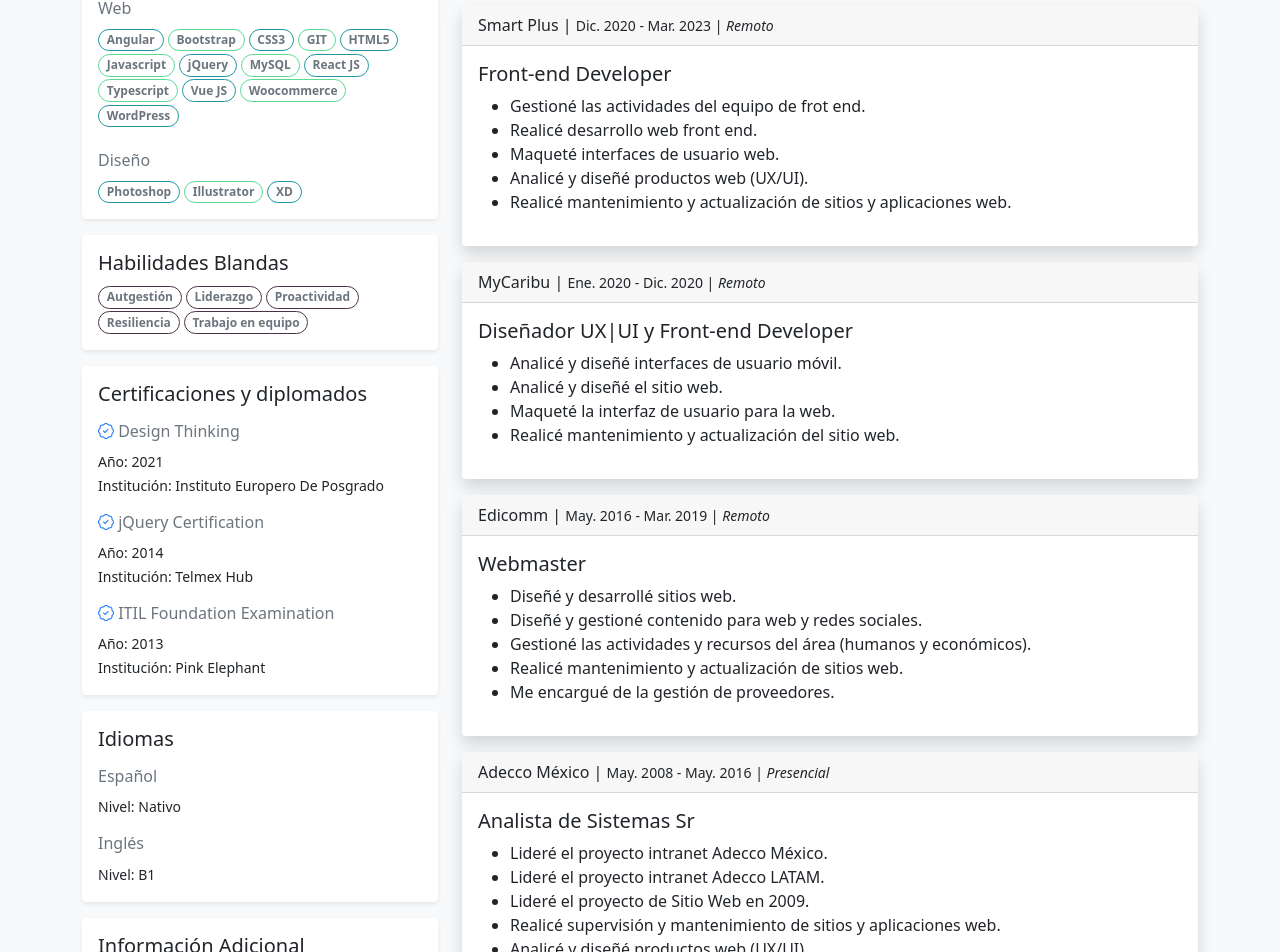
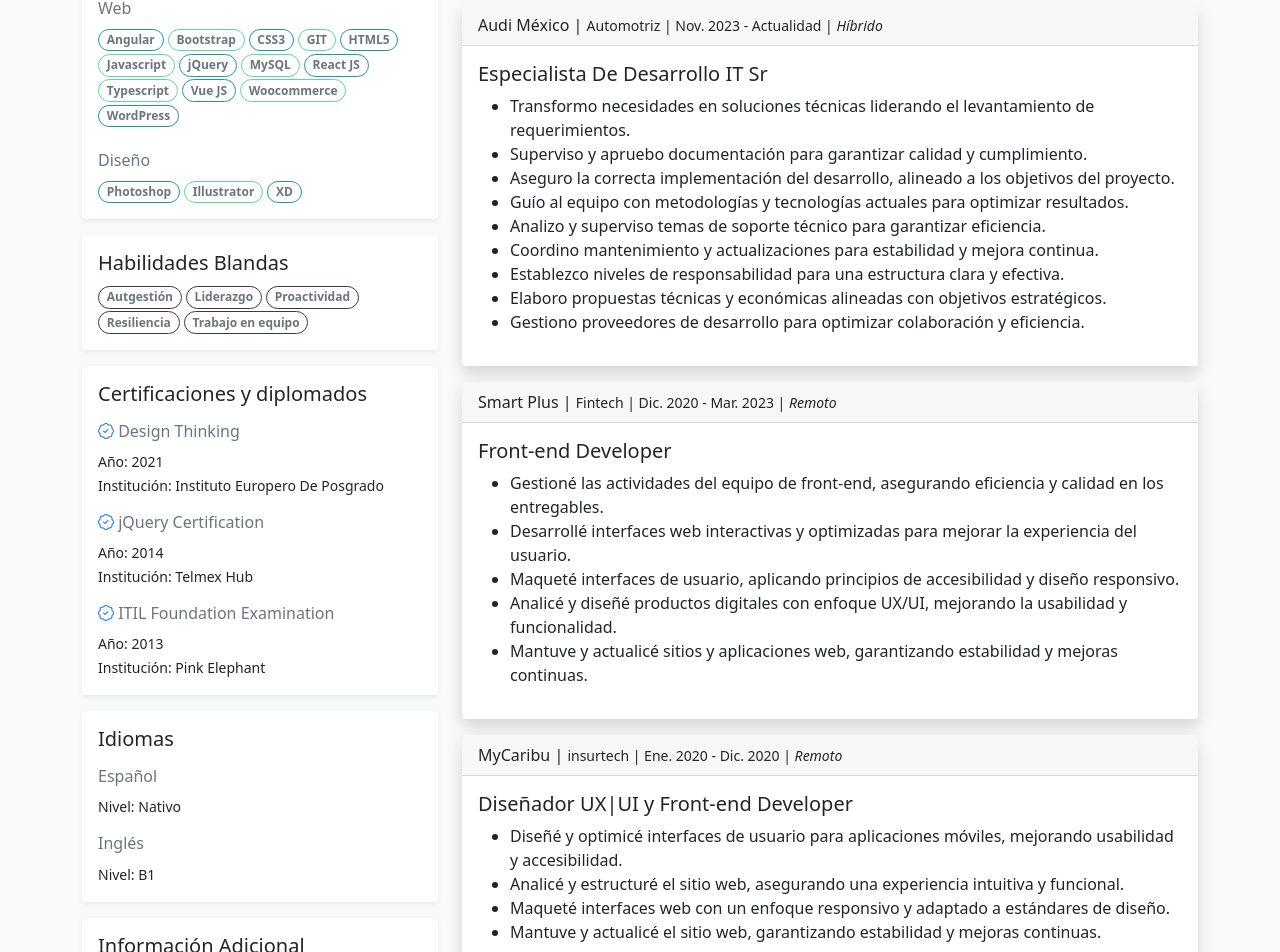
Before and after one commit to dgerardo1/ng-curriculum, an Angular app: page /home in a window 1280 px wide. Shown: the part 495-1447 px from the top of the page. Built offline with nearby package versions, Linux system fonts and the light colour scheme.

Commit message:
Update job experience

```diff
--- a/src/app/components/work-experience/work-experience.component.html
+++ b/src/app/components/work-experience/work-experience.component.html
@@ -6,6 +6,7 @@
     <div class="card-header">
         {{ job.company }} |
         <small>
+            {{ job.sector}} |
             {{ job.startDate }} - {{ job.endDate }} |
             <i>{{ job.modality }}</i>
         </small>
--- a/src/app/components/work-experience/work-experience.component.ts
+++ b/src/app/components/work-experience/work-experience.component.ts
@@ -9,59 +9,82 @@ export class WorkExperienceComponent {
 
   jobs = [
     {
+      title: 'Especialista De Desarrollo IT Sr',
+      company: 'Audi México',
+      sector: 'Automotriz',
+      modality: 'Híbrido',
+      startDate: 'Nov. 2023',
+      endDate: 'Actualidad',
+      activities: [
+                    'Transformo necesidades en soluciones técnicas liderando el levantamiento de requerimientos.',
+                    'Superviso y apruebo documentación para garantizar calidad y cumplimiento.',
+                    'Aseguro la correcta implementación del desarrollo, alineado a los objetivos del proyecto.',
+                    'Guío al equipo con metodologías y tecnologías actuales para optimizar resultados.',
+                    'Analizo y superviso temas de soporte técnico para garantizar eficiencia.',
+                    'Coordino mantenimiento y actualizaciones para estabilidad y mejora continua.',
+                    'Establezco niveles de responsabilidad para una estructura clara y efectiva.',
+                    'Elaboro propuestas técnicas y económicas alineadas con objetivos estratégicos.',
+                    'Gestiono proveedores de desarrollo para optimizar colaboración y eficiencia.'
+                  ]
+    },
+    {
       title: 'Front-end Developer',
       company: 'Smart Plus',
+      sector: 'Fintech',
       modality: 'Remoto',
       startDate: 'Dic. 2020',
       endDate: 'Mar. 2023',
       activities: [
-        'Gestioné las actividades del equipo de frot end.',
-        'Realicé desarrollo web front end.',
-        'Maqueté interfaces de usuario web.',
-        'Analicé y diseñé productos web (UX/UI).',
-        'Realicé mantenimiento y actualización de sitios y aplicaciones web.',
-      ]
+                    'Gestioné las actividades del equipo de front-end, asegurando eficiencia y calidad en los entregables.',
+                    'Desarrollé interfaces web interactivas y optimizadas para mejorar la experiencia del usuario.',
+                    'Maqueté interfaces de usuario, aplicando principios de accesibilidad y diseño responsivo.',
+                    'Analicé y diseñé productos digitales con enfoque UX/UI, mejorando la usabilidad y funcionalidad.',
+                    'Mantuve y actualicé sitios y aplicaciones web, garantizando estabilidad y mejoras continuas.'
+                  ]
     },
     {
       title: 'Diseñador UX|UI y Front-end Developer',
       company: 'MyCaribu',
+      sector: 'insurtech',
       modality: 'Remoto',
       startDate: 'Ene. 2020',
       endDate: 'Dic. 2020',
       activities: [
-        'Analicé y diseñé interfaces de usuario móvil.',
-        'Analicé y diseñé el sitio web.',
-        'Maqueté la interfaz de usuario para la web.',
-        'Realicé mantenimiento y actualización del sitio web.',
-      ]
+                    'Diseñé y optimicé interfaces de usuario para aplicaciones móviles, mejorando usabilidad y accesibilidad.',
+                    'Analicé y estructuré el sitio web, asegurando una experiencia intuitiva y funcional.',
+                    'Maqueté interfaces web con un enfoque responsivo y adaptado a estándares de diseño.',
+                    'Mantuve y actualicé el sitio web, garantizando estabilidad y mejoras continuas.'
+                  ]
     },
     {
       title: 'Webmaster',
       company: 'Edicomm',
+      sector: 'Editorial',
       modality: 'Remoto',
       startDate: 'May. 2016',
       endDate: 'Mar. 2019',
       activities: [
-        'Diseñé y desarrollé sitios web.',
-        'Diseñé y gestioné contenido para web y redes sociales.',
-        'Gestioné las actividades y recursos del área (humanos y económicos).',
-        'Realicé mantenimiento y actualización de sitios web.',
-        'Me encargué de la gestión de proveedores.',
-      ]
+                    'Diseñé y desarrollé sitios web, asegurando funcionalidad y experiencia óptima.',
+                    'Creé y gestioné contenido digital para web y redes sociales, optimizando alcance.',
+                    'Administré actividades y recursos del área, optimizando procesos y eficiencia.',
+                    'Mantuve y actualicé sitios web, garantizando estabilidad y mejoras continuas.',
+                    'Coordiné la gestión de proveedores, asegurando calidad y cumplimiento de servicios.'
+                  ]
     },
     {
       title: 'Analista de Sistemas Sr',
       company: 'Adecco México',
+      sector: 'Recursos Humanos',
       modality: 'Presencial',
       startDate: 'May. 2008',
       endDate: 'May. 2016',
       activities: [
-        'Lideré el proyecto intranet Adecco México.',
-        'Lideré el proyecto intranet Adecco LATAM.',
-        'Lideré el proyecto de Sitio Web en 2009.',
-        'Realicé supervisión y mantenimiento de sitios y aplicaciones web.',
-        'Analicé y diseñé productos web (UX/UI).',
-      ]
+                    'Dirigí el proyecto de intranet para Adecco México, asegurando su implementación eficiente.',
+                    'Lideré el desarrollo de la intranet Adecco LATAM, optimizando la gestión interna.',
+                    'Coordiné el proyecto de sitio web en 2009, garantizando su diseño y funcionalidad.',
+                    'Supervisé y mantuve sitios y aplicaciones web, asegurando estabilidad y mejoras constantes.',
+                    'Diseñé y optimicé productos web con enfoque UX/UI, mejorando la experiencia del usuario.'
+                  ]
     }
   ]
 
```
